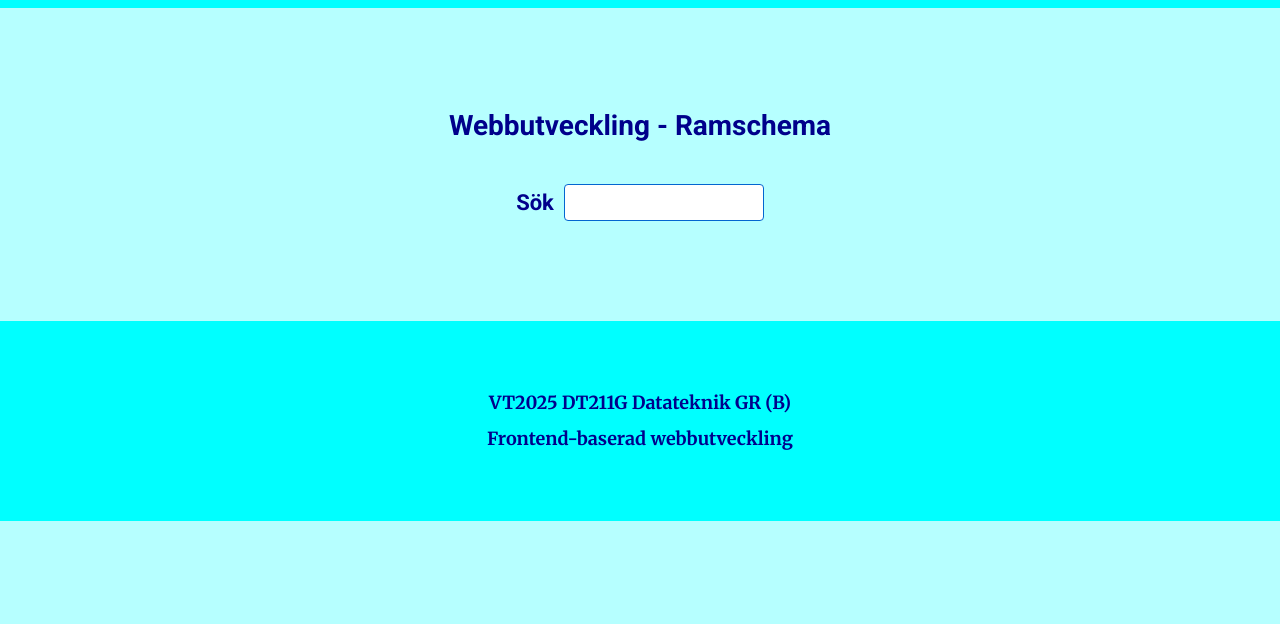
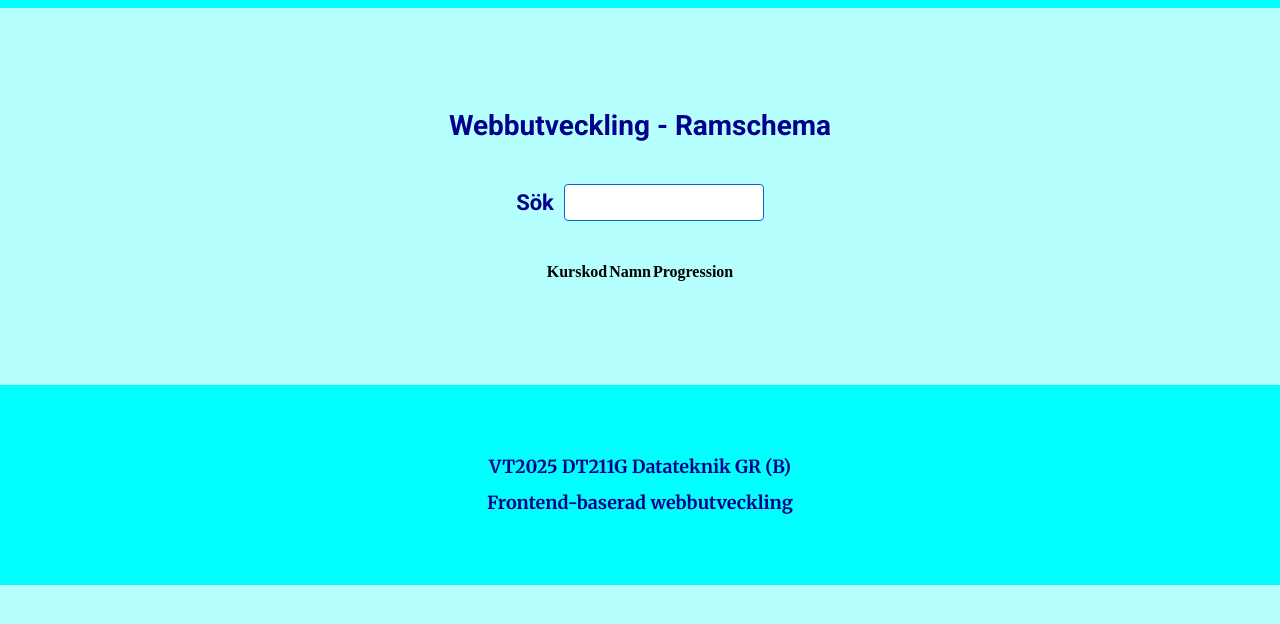
Before and after one commit to umavanmoriel/Moment2ECMAScript, a website built with Parcel: page src/pages/index.html in a window 1280 px wide. Shown: the part 92-716 px from the top of the page. Built offline with nearby package versions, Linux system fonts and the light colour scheme.

Commit message:
Lade till tabell

```diff
--- a/src/pages/index.html
+++ b/src/pages/index.html
@@ -35,11 +35,24 @@
     </header>
     <main>
         <h1>Webbutveckling - Ramschema</h1>
+        <div class="search-container">
+            <span class="search-heading">Sök</span>
+            <input type="search" name="" id="search-input">
+        </div>
         <div>
-            <div class="search-container">
-                <span class="search-heading">Sök</span>
-                <input type="search" name="" id="search-input">
-            </div>
+            <table>
+                <thead>
+                    <tr>
+                        <th>Kurskod</th>
+                        <th>Namn</th>
+                        <th>Progression</th>
+                    </tr>
+                </thead>
+                <tbody>
+                    <tr></tr>
+                </tbody>
+
+            </table>
         </div>
     </main>
     <footer>
```
Also changed, not shown: dist/index.html, 2 other files.
